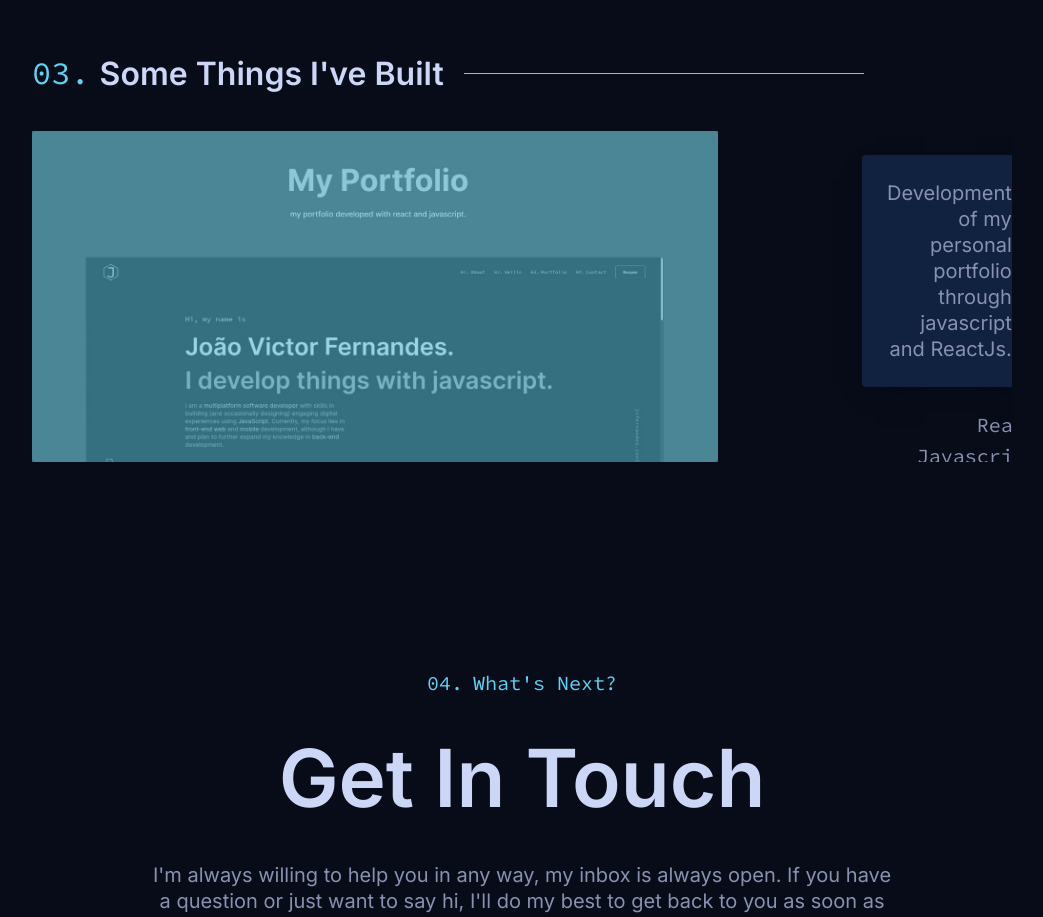
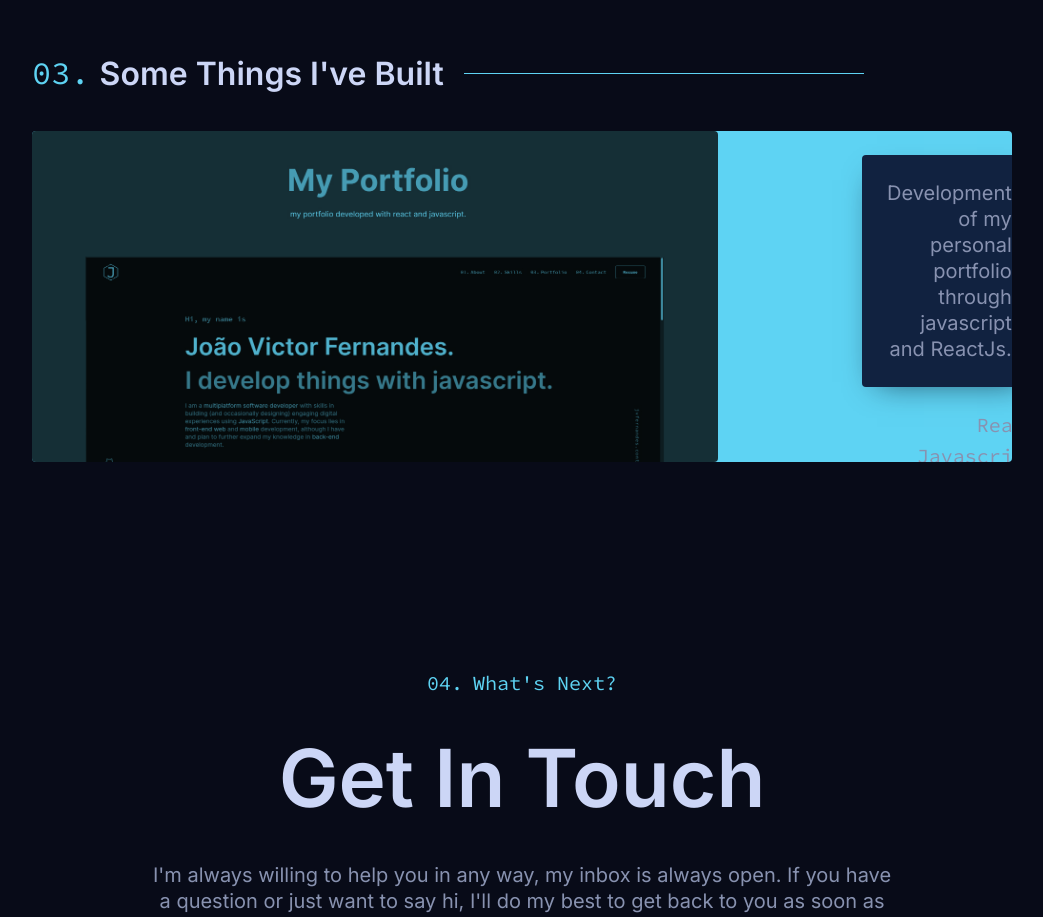
Before and after one commit to JvFern4ndes/MyPersonalWebsite, a React (Vite) app in the folder fe/: page / in a window 1280 px wide. Shown: the part 2900-3817 px from the top of the page, without its empty margins (118-1161 px from the left). Built offline with nearby package versions, Linux system fonts and the light colour scheme.

Commit message:
feat: improve portfolio section

```diff
--- a/fe/src/Pages/About/styles.jsx
+++ b/fe/src/Pages/About/styles.jsx
@@ -172,7 +172,7 @@ export const ImageContainer = styled.div`
   max-width: 500px;
   display: block;
 
-  img{
+  img {
     max-width: 100%;
     display: block;
     position: static;
--- a/fe/src/Pages/Portfolio/index.jsx
+++ b/fe/src/Pages/Portfolio/index.jsx
@@ -16,8 +16,10 @@ import {
   ProjectTechList,
   TechOfList,
   ProjectLinks,
-  ProjectImage,
-  Overlay,
+  Picture,
+  Wrapper,
+  ImageWrapper,
+  ImageContainer,
 } from './styles';
 
 export default function Portfolio() {
@@ -26,12 +28,17 @@ export default function Portfolio() {
       <Title>Some Things I&apos;ve Built</Title>
       <ProjectsList>
         <ProjectContainer>
-          <ProjectImage>
-            <Link to="/#">
-              <img src={MyPortfolioImage} alt="Project 1" />
-              <Overlay />
-            </Link>
-          </ProjectImage>
+          <Picture>
+            <Wrapper>
+              <ImageWrapper>
+                <ImageContainer>
+                  <Link to="/#">
+                    <img src={MyPortfolioImage} alt="Project 1" />
+                  </Link>
+                </ImageContainer>
+              </ImageWrapper>
+            </Wrapper>
+          </Picture>
           <ProjectContent>
             <Content>
               <Overline>Featured Project</Overline>
--- a/fe/src/Pages/Portfolio/styles.jsx
+++ b/fe/src/Pages/Portfolio/styles.jsx
@@ -71,8 +71,7 @@ export const ProjectContainer = styled.li`
     position: relative;
     border-radius: 4px;
     mix-blend-mode: multiply;
-    filter: grayscale(100%) contrast(1);
-    transition: all 0.25s cubic-bezier(0.645,0.045,0.355,1);
+
   }
 `;
 
@@ -195,96 +194,48 @@ export const ProjectLinks = styled.div`
   }
 `;
 
-export const ProjectImage = styled.div`
+export const Picture = styled.div`
   position: relative;
-  z-index: 1;
+  max-width: 100%;
   display: block;
-
-  a {
-    width: 70%;
-    height: 100%;
-    /* background-color: ${({ theme }) => theme.tertiaryColor}; */
-    border-radius: 4px;
-    vertical-align: middle;
-    position: relative;
-    z-index: 1;
-    display: inline-block;
-    text-decoration: none;
-    text-decoration-skip-ink: auto;
-    cursor: pointer;
-    list-style: none;
-
-    img {
-      max-width: 100%;
-      display: block;
-      position: static;
-    }
-  }
 `;
 
-export const Overlay = styled.div`
-  position: absolute;
-  top: 0;
-  left: 0;
+export const Wrapper = styled.div`
+  box-shadow: 0 10px 30px -15px rgba(2, 12, 27, 0.7);
+  transition: all 0.25s cubic-bezier(0.645,0.045,0.355,1);
+  display: block;
+  position: relative;
   width: 100%;
-  height: 100%;
+  border-radius: 4px;
   background-color: ${({ theme }) => theme.tertiaryColor};
-  opacity: 0.5;
-  transition: ease-in-out 0.5s;
-
-  :hover {
-    opacity: 0;
-  }
 `;
 
 export const ImageWrapper = styled.div`
-  border-radius: 4px;
-  mix-blend-mode: multiply;
-  filter: grayscale(100%) contrast(1) brightness(90%);
   width: 100%;
   max-width: 100%;
   vertical-align: middle;
   display: inline-block;
-  position: relative;
   overflow: hidden;
 
   img {
-    bottom: 0;
-    height: 100%;
-    left: 0;
-    margin: 0;
-    max-width: none;
-    padding: 0;
-    position: absolute;
-    right: 0;
-    top: 0;
-    width: 100%;
-    vertical-align: middle;
-    overflow-clip-margin: content-box;
-    overflow: clip;
-
-    [alt=""] {
-      filter: blur(5px);
-    }
+    position: relative;
+    border-radius: 4px;
+    mix-blend-mode: multiply;
+    filter: grayscale(100%) contrast(1);
+    transition: all 0.25s cubic-bezier(0.645,0.045,0.355,1);
   }
 `;
 
-export const ImageWrapperSon = styled.div`
-  display: block;
-  height: 100%;
-  padding: 0;
-  width: 100%;
-  object-fit: cover;
+export const ImageContainer = styled.div`
+  width: 70%;
+  max-width: 100%;
+  vertical-align: middle;
+  display: inline-block;
+  overflow: hidden;
 
   img {
     max-width: 100%;
     display: block;
-    position: static;
-    overflow-clip-margin: content-box;
-    overflow: clip;
-
-    [alt=""] {
-      filter: blur(5px);
-    }
+    position: relative;
   }
 `;
```
